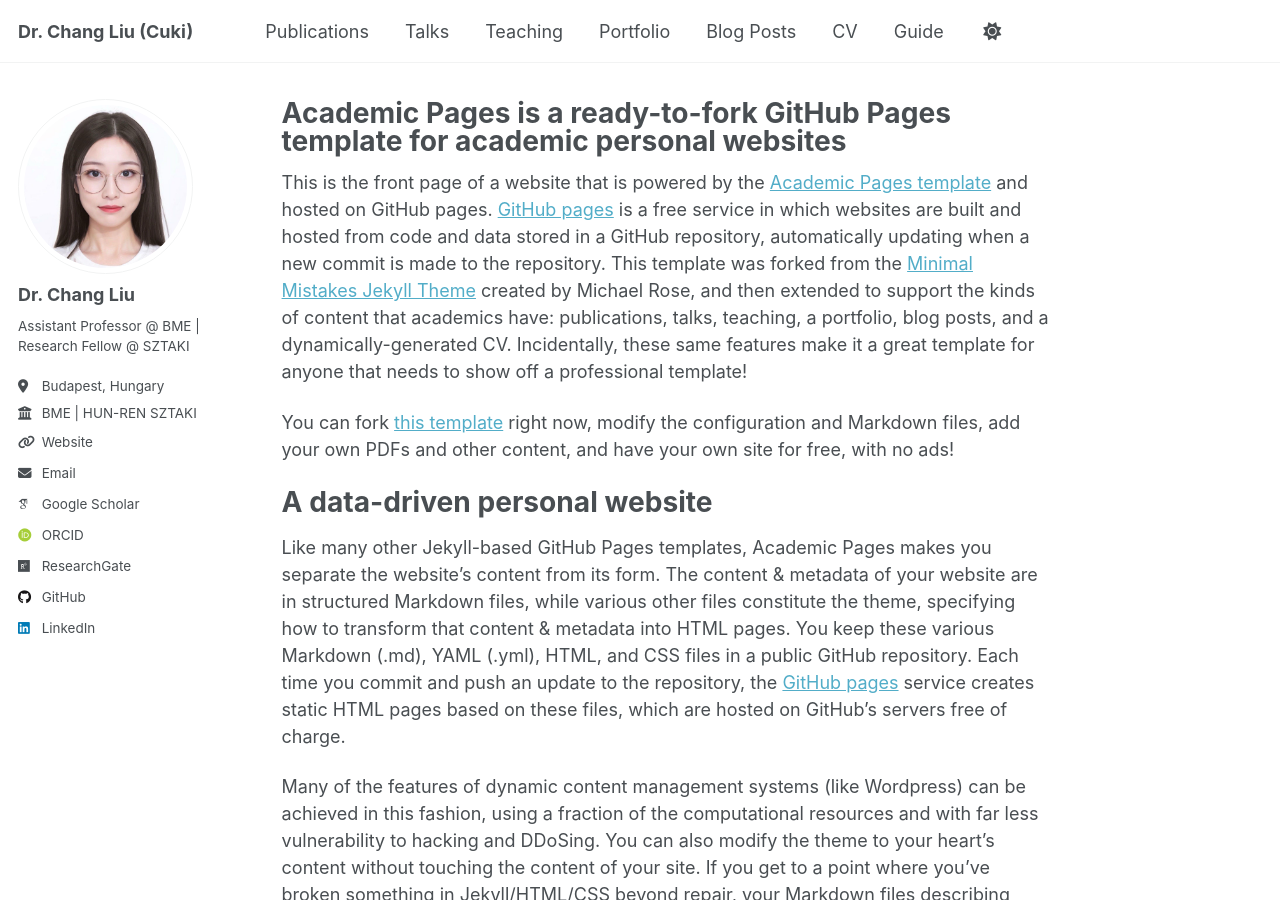
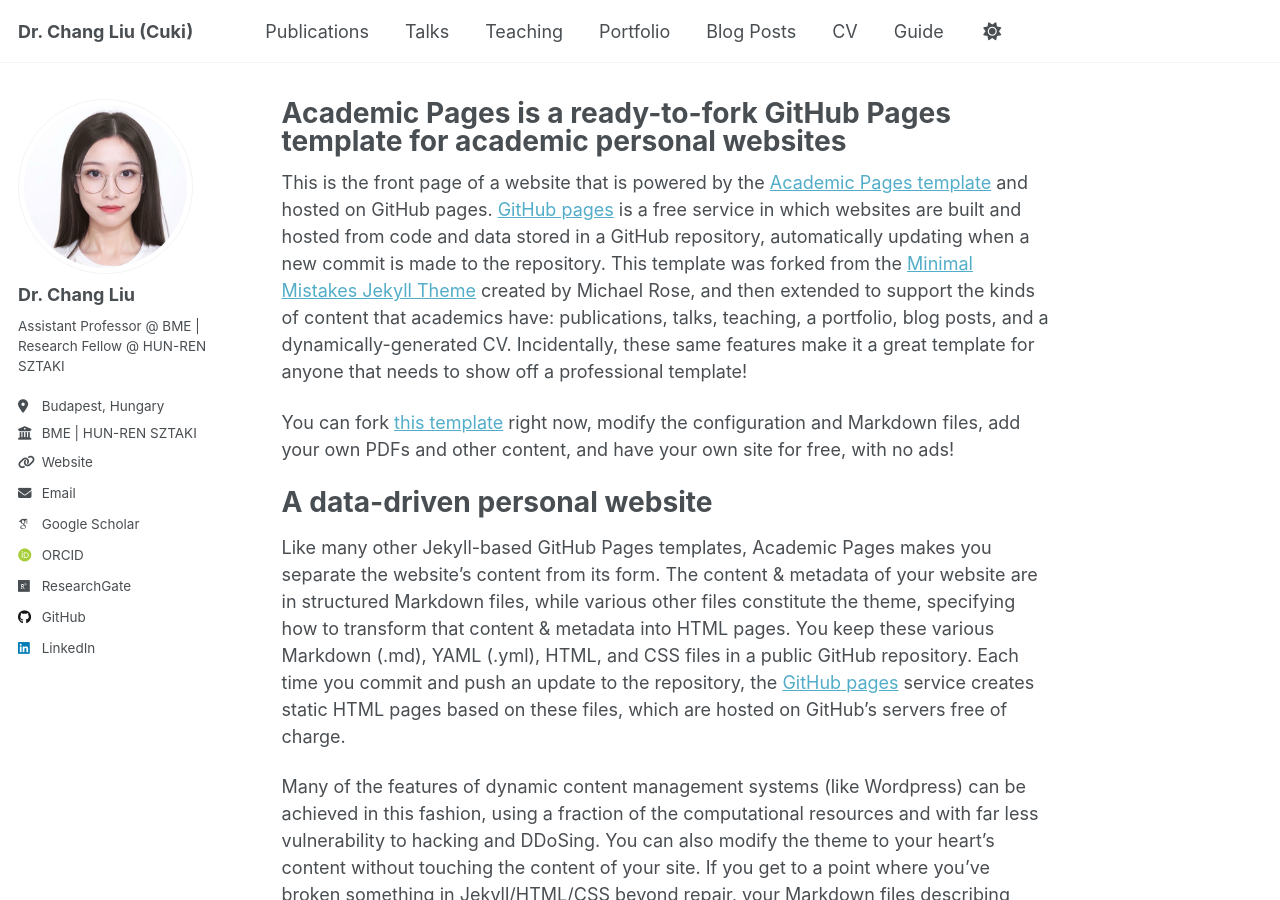
Before and after one commit to ChangLiu-bp/changliu-bp.github.io, a Jekyll site: the page built from _pages/about.md, in a window 1280 px wide and 900 px high. Built offline with Jekyll 4.4.1, drawn with Linux system fonts in a browser that asks for light colours; some web fonts are replaced; a script that is not in the unit is left out.

Commit message:
Update _config.yml

```diff
--- a/_config.yml
+++ b/_config.yml
@@ -12,7 +12,7 @@
 title                    : "Dr. Chang Liu (Cuki)"
 title_separator          : "-"
 name                     : &name "Dr. Chang Liu (Cuki)"
-description              : &description "Assistant Professor @ BME | Research Fellow @ SZTAKI"
+description              : &description "Assistant Professor @ BME | Research Fellow @ HUN-REN SZTAKI"
 url                      : https://changliu-bp.github.io # the base hostname & protocol for your site e.g. "https://[your GitHub username].github.io" or if you already have some other page hosted on Github then use "https://[your GitHub username].github.io/[Your Repo Name]"
 baseurl                  : "" # the subpath of your site, e.g. "/blog"
 repository               : "ChangLiu-bp/ChangLiu-bp.github.io"
@@ -25,7 +25,7 @@
   avatar           : "CL-cv.jpg"
   name             : "Dr. Chang Liu"
   pronouns         : # example: "she/her"
-  bio              : "Assistant Professor @ BME | Research Fellow @ SZTAKI"
+  bio              : "Assistant Professor @ BME | Research Fellow @ HUN-REN SZTAKI"
   location         : "Budapest, Hungary"
   employer         : "BME | HUN-REN SZTAKI"
   uri              : "https://medianets.hu/staff/chang-liu/"
```
